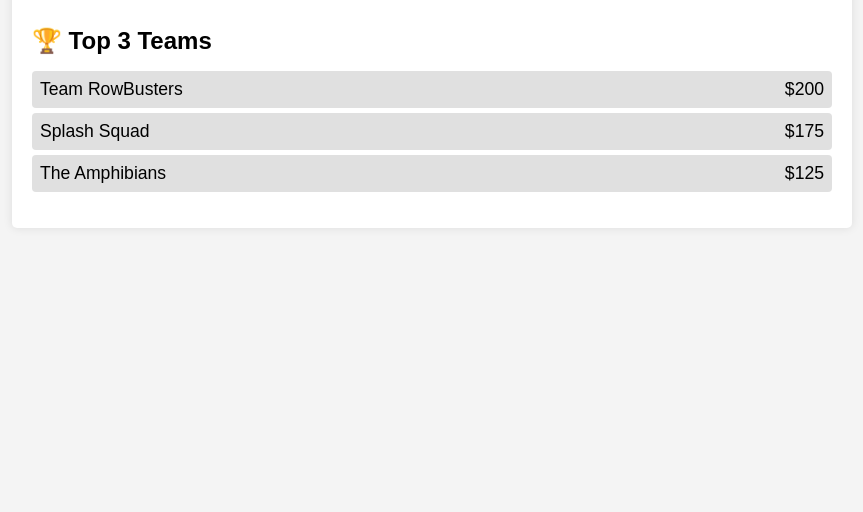
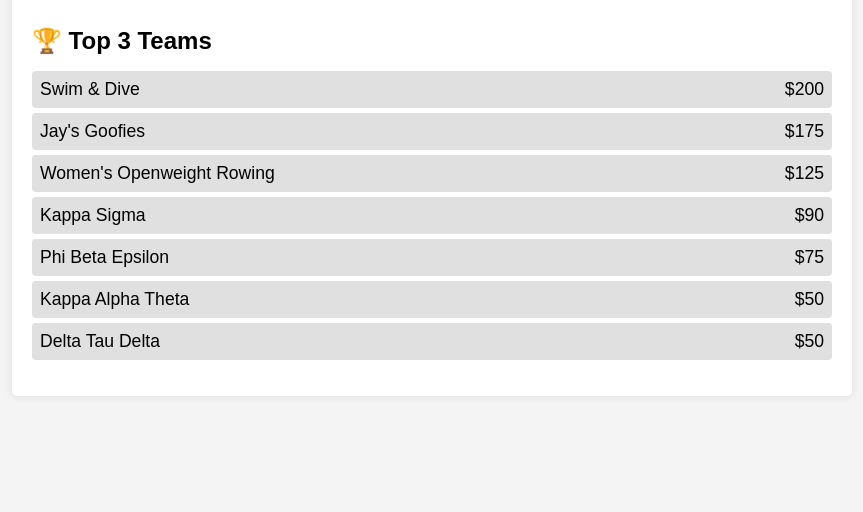
Before and after one commit to Jaybhan/Ergathon, a plain HTML site: page index.html in a window 1280 px wide. Shown: the part 288-800 px from the top of the page, without its empty margins (208-1071 px from the left). Drawn offline with Linux system fonts and the light colour scheme.

Commit message:
Update index.html

```diff
--- a/index.html
+++ b/index.html
@@ -72,18 +72,19 @@
 
   <script>
     const allTeams = [
-      { name: "Team RowBusters", amount: 200 },
-      { name: "Splash Squad", amount: 175 },
-      { name: "The Amphibians", amount: 125 },
-      { name: "Erg Warriors", amount: 90 },
-      { name: "Fast Frogs", amount: 75 },
-      { name: "RowBots", amount: 50 }
+      { name: "Swim & Dive", amount: 200 },
+      { name: "Jay's Goofies", amount: 175 },
+      { name: "Women's Openweight Rowing", amount: 125 },
+      { name: "Kappa Sigma", amount: 90 },
+      { name: "Phi Beta Epsilon", amount: 75 },
+      { name: "Kappa Alpha Theta", amount: 50 },
+      { name: "Delta Tau Delta", amount: 50 }
     ];
 
     const total = allTeams.reduce((sum, team) => sum + team.amount, 0);
     document.getElementById("total-amount").textContent = total;
 
-    const topTeams = [...allTeams].sort((a, b) => b.amount - a.amount).slice(0, 3);
+    const topTeams = [...allTeams].sort((a, b) => b.amount - a.amount).slice(0, 8);
 
     const teamList = document.getElementById("team-list");
     topTeams.forEach(team => {
```
